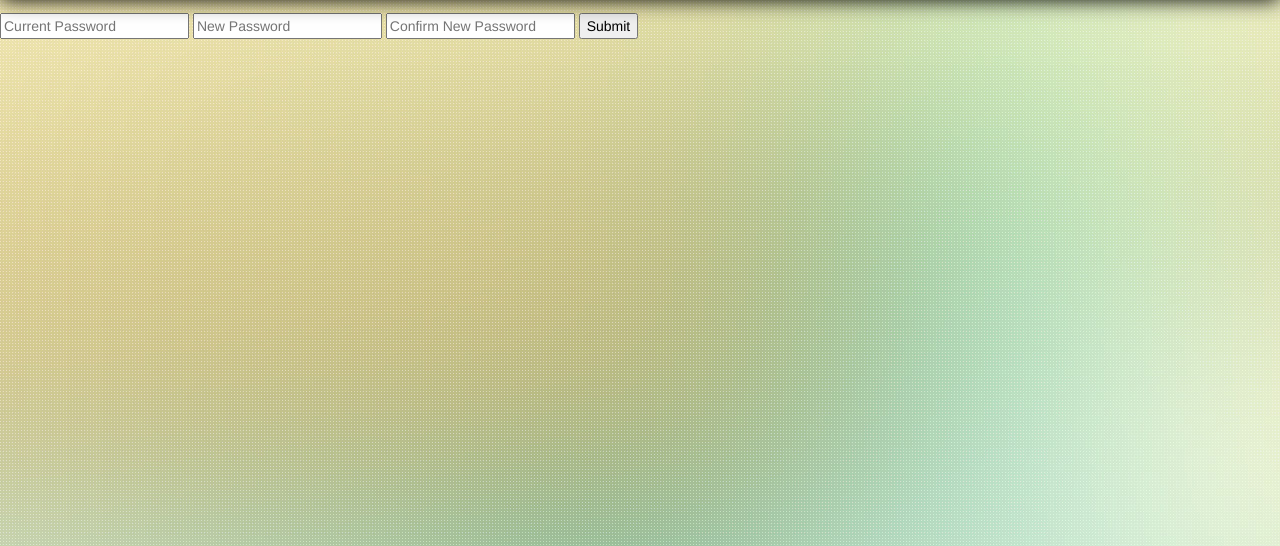
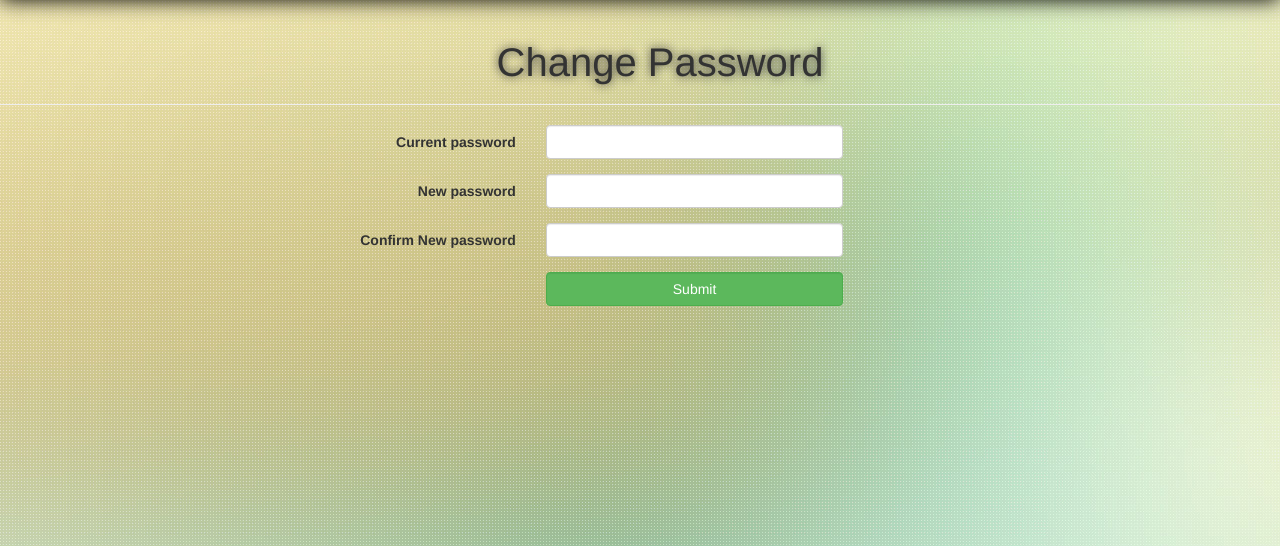
Before and after one commit to NebulaX/booksManiacs, a Django app: template website/booksManiacs/templates/booksManiacs/password.html in a window 1280 px wide. Shown: the part 80-626 px from the top of the page. Run offline with Django 3.2, Linux system fonts and the light colour scheme; the template is opened without the code that fills it, so the values that code supplies are empty; parts of the project's set-up code (start-up, migrations or seed data) failed here and were passed over.

Commit message:
Design passowrd page

```diff
--- /dev/null
+++ b/website/booksManiacs/static/booksManiacs/css/password.css
@@ -0,0 +1,3 @@
+h1 {
+	font-size: 40px !important;
+}
--- a/website/booksManiacs/templates/booksManiacs/password.html
+++ b/website/booksManiacs/templates/booksManiacs/password.html
@@ -1,13 +1,46 @@
 {% extends "base.html" %}
 
-{% block container %}
+	{% load staticfiles %}
 
-	<form action="" method="POST">
-		{% csrf_token %}
-		<input type="password" name="oldPass" placeholder="Current Password">
-		<input type="password" name="newPass" placeholder="New Password">
-		<input type="password" name="confPass" placeholder="Confirm New Password">
-		<input type="submit">
-	</form>
+	{% block staticFiles %}
+		<link rel="stylesheet" type="text/css" href="{% static 'booksManiacs/css/password.css' %}" />
+	{% endblock %}
 
-{% endblock %}
+	{% block container %}
+
+		<div class = "form-depression">
+		<h1 class="form-title">Change Password</h1>
+		<hr>
+		<form action="" method="POST" class = "form-horizontal">
+			{% csrf_token %}
+
+			<div class="form-group">
+			<label class="col-lg-5 control-label">Current password</label>
+			<div class="col-lg-3">
+				<input type="password" name="oldPass" class = "form-control">
+			</div>
+			</div>
+
+			<div class="form-group">
+			<label class="col-lg-5 control-label">New password</label>
+			<div class="col-lg-3">
+				<input type="password" name="newPass" class = "form-control">
+			</div>
+			</div>
+
+			<div class="form-group">
+			<label class="col-lg-5 control-label">Confirm New password</label>
+			<div class="col-lg-3">
+				<input type="password" name="confPass" class = "form-control">
+			</div>
+			</div>
+
+			<div class="form-group">
+			<label class="col-lg-5 control-label"></label>
+			<div class="col-lg-3">
+				<input type="submit" class="form-control btn btn-success" value = "Submit">
+			</div>
+			</div>
+		</form>
+
+	{% endblock %}
```
